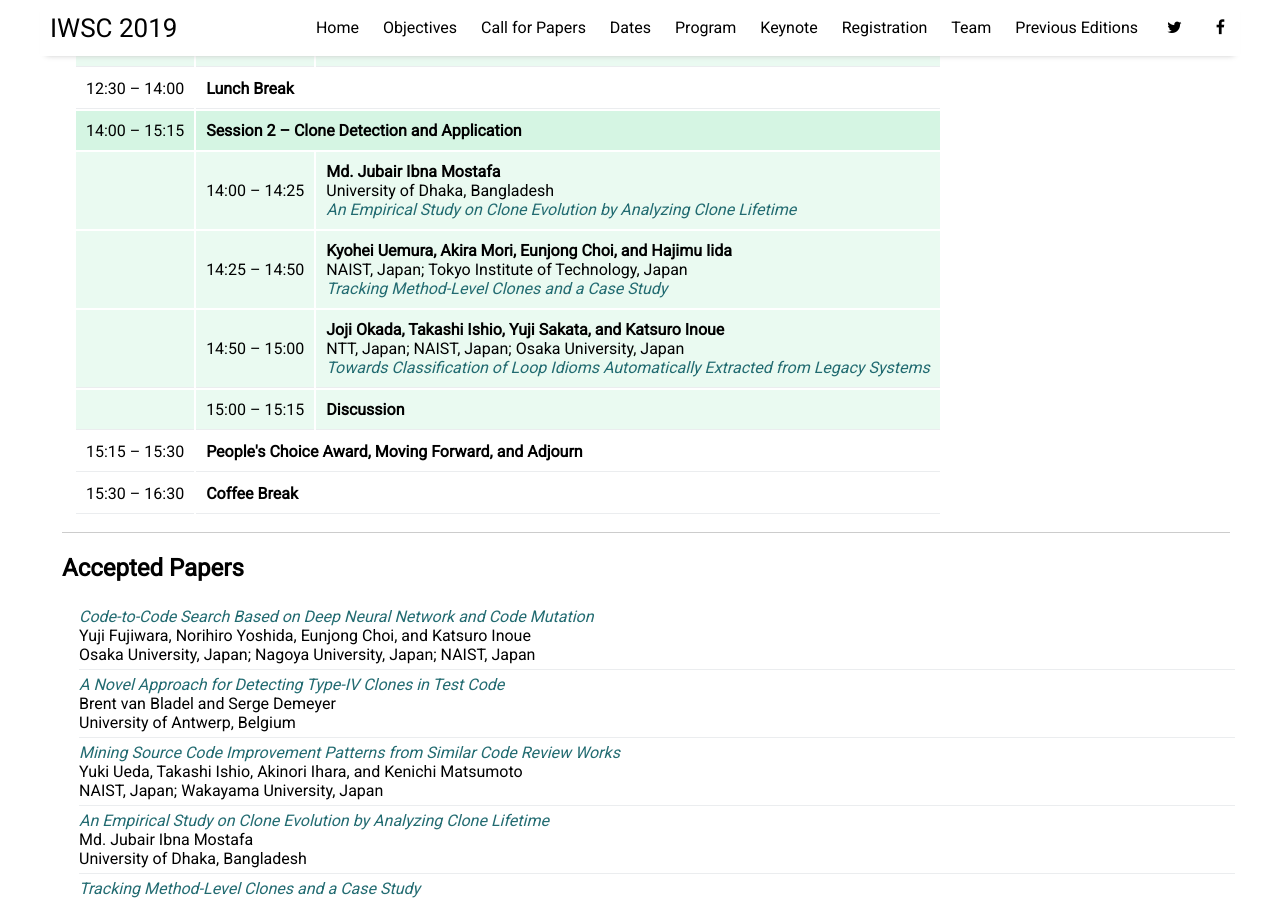
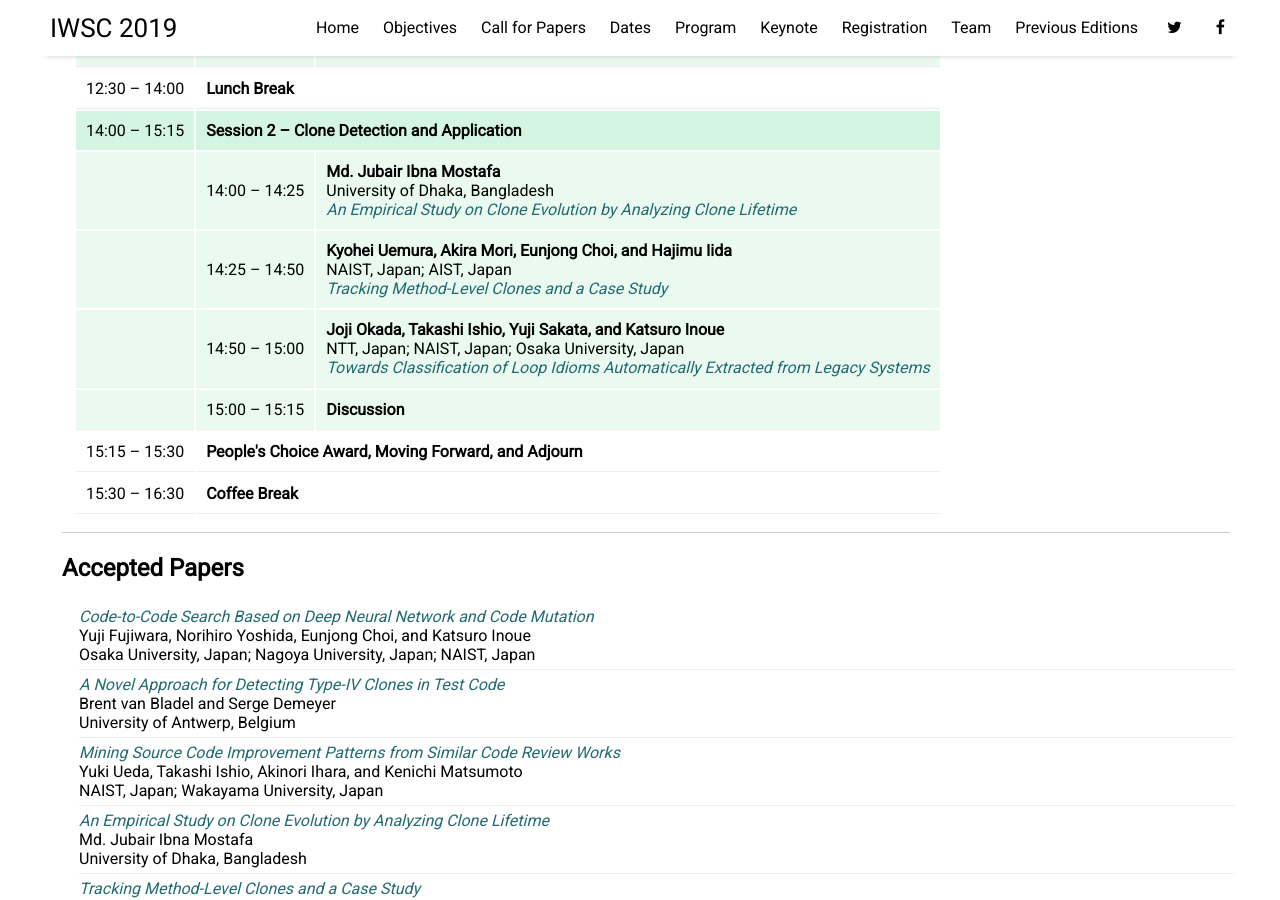
Before and after one commit to iwsc2019/iwsc2019.github.io, a Jekyll site: the page built from pages/program.html, in a window 1280 px wide and 900 px high, scrolled down 630 px. Built offline with Jekyll 4.4.1, drawn with Linux system fonts in a browser that asks for light colours; nearby versions of some CDN libraries.

Commit message:
Update program.html

```diff
--- a/pages/program.html
+++ b/pages/program.html
@@ -79,7 +79,7 @@ title: Program
         <td class="talk-noline lightbg">14:25 &ndash; 14:50</td>
         <td class="talk-noline lightbg">
           <b>Kyohei Uemura, Akira Mori, Eunjong Choi, and Hajimu Iida</b><br />
-          NAIST, Japan; Tokyo Institute of Technology, Japan<br />
+          NAIST, Japan; AIST, Japan<br />
           <i class="paper_title">Tracking Method-Level Clones and a Case Study</i>
         </td>
       </tr>
```
